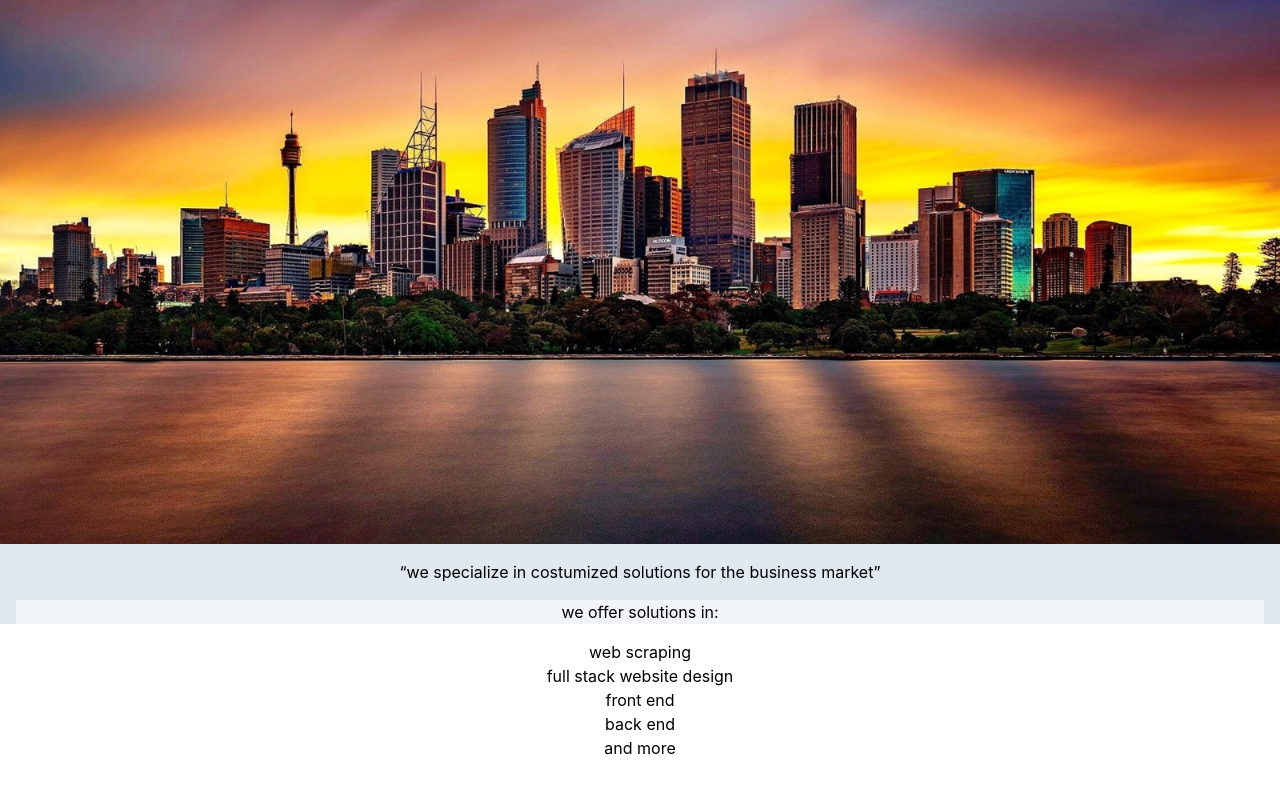
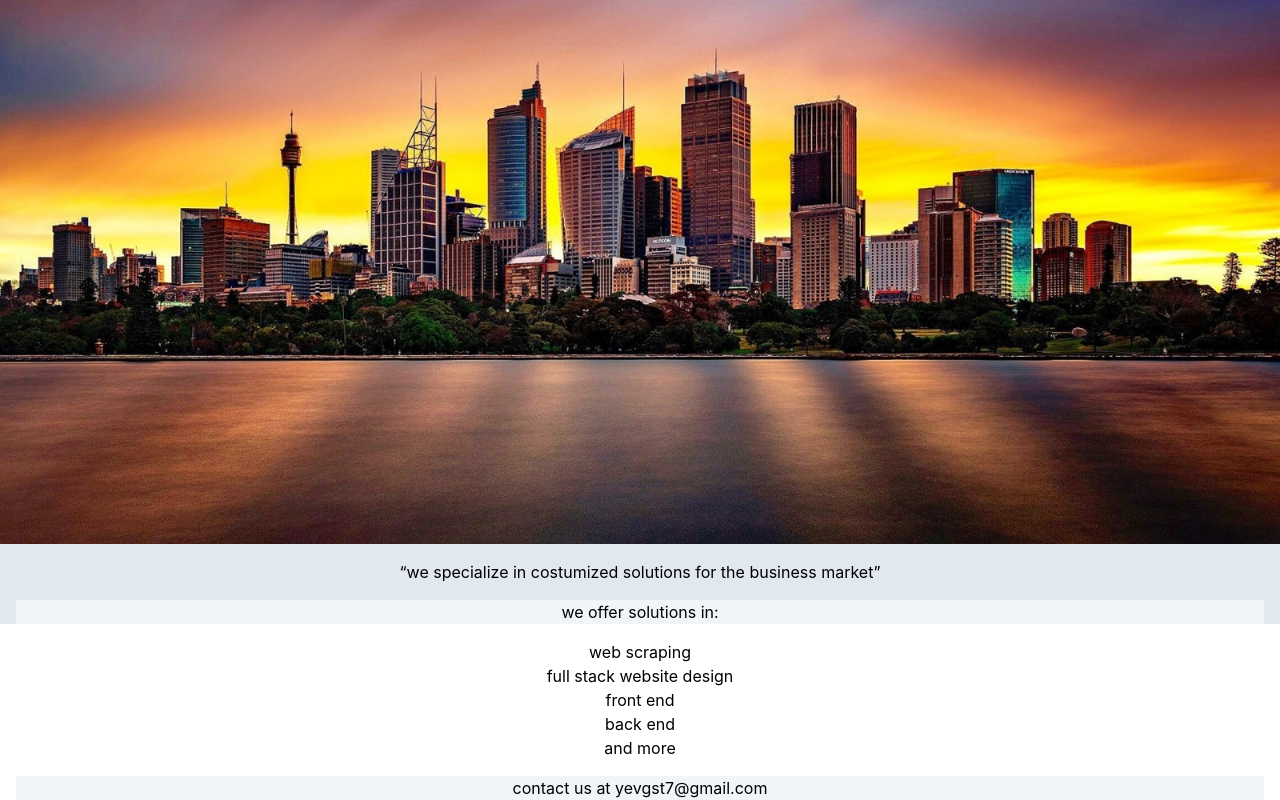
Before and after one commit to juliecherner/Linkdin_Auto_Bot_Client, a React (Create React App) app: page /about in a window 1280 px wide. Shown: the part 224-1024 px from the top of the page. Before the commit the page ends 984 px from the top, so only its background shows below. Built offline with nearby package versions, Linux system fonts and the light colour scheme.

Commit message:
comit changes according to conversion

```diff
--- a/src/screens/aboutPage/AboutPage.tsx
+++ b/src/screens/aboutPage/AboutPage.tsx
@@ -24,6 +24,9 @@ const AboutPage: React.FC = () => {
           {solution}
         </div>
       ))}
+      <div className="about-page-solutions-title">
+        contact us at yevgst7@gmail.com
+      </div>
     </div>
   );
 };
```
